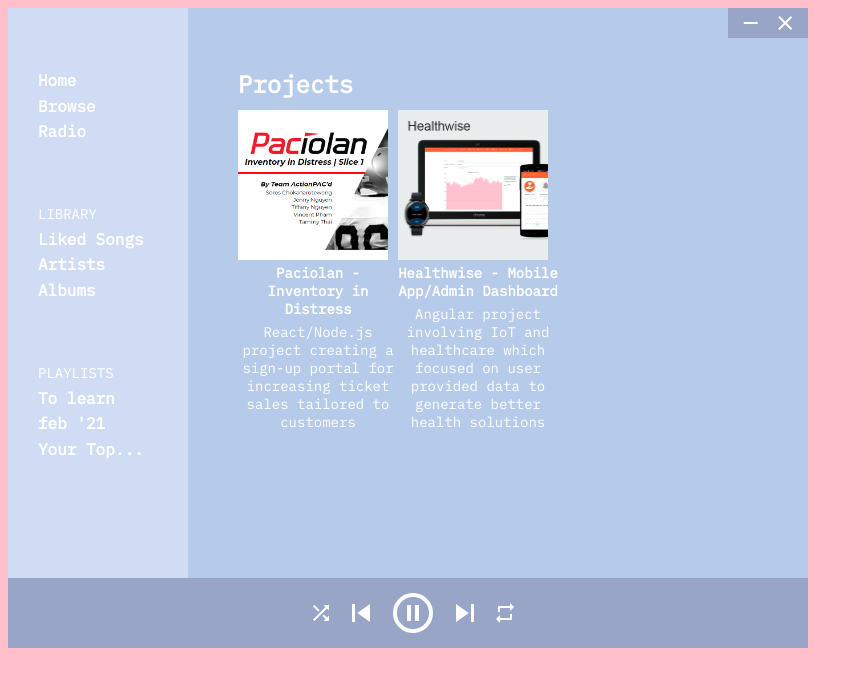
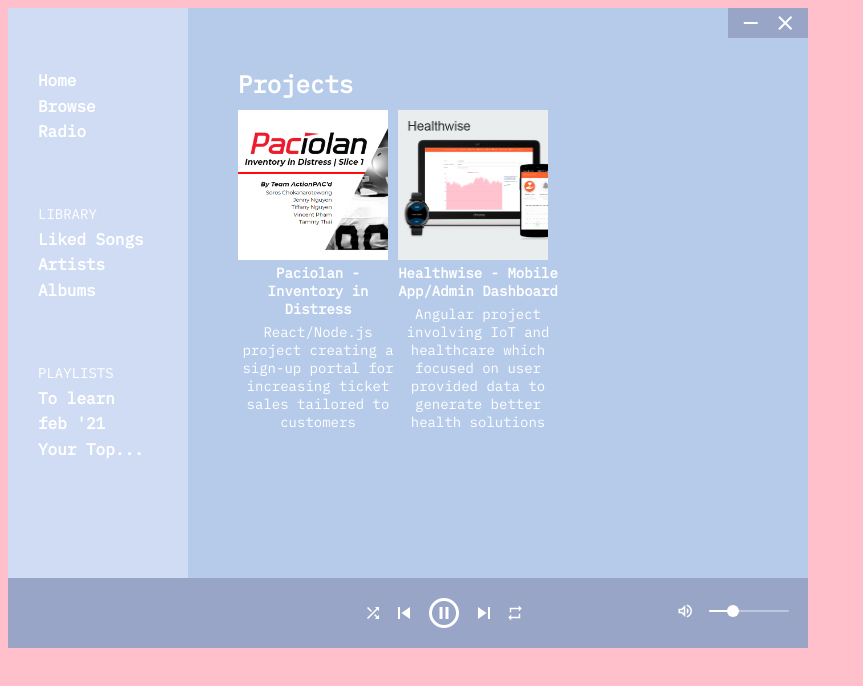
Before and after one commit to tammythai/portfolio, a React (Create React App) app: page /browse in a window 1280 px wide. Shown: the top 686 px of the page, without its empty margins (0-863 px from the left). Built offline with nearby package versions, Linux system fonts and the light colour scheme.

Commit message:
Added context API and made song title and picture show when song is clicked

```diff
--- a/package.json
+++ b/package.json
@@ -4,6 +4,7 @@
   "version": "0.1.0",
   "private": true,
   "dependencies": {
+    "@material-ui/core": "^4.11.3",
     "@testing-library/jest-dom": "^4.2.4",
     "@testing-library/react": "^9.5.0",
     "@testing-library/user-event": "^7.2.1",
--- a/public/index.html
+++ b/public/index.html
@@ -21,7 +21,7 @@
     />
 
     <link
-      href="https://fonts.googleapis.com/icon?family=Material+Icons"
+      href="https://fonts.googleapis.com/icon?family=Material+Icons|Material+Icons+Outlined"
       rel="stylesheet"
     />
     <!--
--- a/src/App.scss
+++ b/src/App.scss
@@ -49,9 +49,6 @@
   }
   a:hover {
     text-decoration: underline;
-  }
-
-  ul {
   }
 }
 
@@ -161,6 +158,7 @@
   h4 {
     margin-top: 5px;
   }
+  a,
   p {
     font-size: $page-content-fontsize;
   }
@@ -298,9 +296,59 @@
   background-color: $medium-color;
   display: flex;
   flex-direction: row;
-  justify-content: center;
+  justify-content: space-around;
   align-items: center;
-  gap: 10px;
+  gap: 110px;
+  .player-description {
+    display: grid;
+    width: 210px;
+    grid-template-columns: 45px 120px 24px;
+    grid-template-areas:
+      "song-cover song-title song-fav"
+      "song-cover song-artist .";
+    column-gap: 10px;
+    .player-image {
+      grid-area: song-cover;
+      width: 45px;
+      height: 45px;
+    }
+    .player-song {
+      grid-area: song-title;
+    }
+    .player-artist {
+      grid-area: song-artist;
+    }
+    .player-favorite {
+      grid-area: song-fav;
+      font-size: 14px;
+      padding-top: 2px;
+    }
+  }
+  .player-controls {
+    display: flex;
+    flex-direction: row;
+    align-items: center;
+    gap: 10px;
+    position: relative;
+    right: 20px;
+  }
+  .player-volume-controls {
+    .player-volume {
+      position: relative;
+      bottom: 5px;
+      right: 15px;
+    }
+    .player-slider {
+      width: 80px;
+      color: white;
+    }
+  }
+}
+
+.scroll-text {
+  white-space: nowrap;
+  overflow: hidden;
+  text-overflow: ellipsis;
 }
 
 ::-webkit-scrollbar {
@@ -313,15 +361,23 @@
   outline: 1px solid $medium-color;
 }
 
-.material-icons.md-18 {
+.material-icons.md-14,
+.material-icons-outlined.md-14 {
+  font-size: 14px;
+}
+.material-icons.md-18,
+.material-icons-outlined.md-18 {
   font-size: 18px;
 }
-.material-icons.md-24 {
+.material-icons.md-24,
+.material-icons-outlined.md-24 {
   font-size: 24px;
 }
-.material-icons.md-36 {
+.material-icons.md-36,
+.material-icons-outlined.md-36 {
   font-size: 36px;
 }
-.material-icons.md-48 {
+.material-icons.md-48,
+.material-icons-outlined.md-48 {
   font-size: 48px;
 }
--- /dev/null
+++ b/src/components/CurrentSongProvider.js
@@ -0,0 +1,19 @@
+import React, { createContext, useState, useMemo } from "react";
+
+const CurrentSongContext = createContext(null);
+
+function CurrentSongProvider(props) {
+  const [currentSong, setCurrentSong] = useState(null);
+  const currentSongValue = useMemo(() => ({ currentSong, setCurrentSong }), [
+    currentSong,
+    setCurrentSong,
+  ]);
+
+  return (
+    <CurrentSongContext.Provider value={currentSongValue}>
+      {props.children}
+    </CurrentSongContext.Provider>
+  );
+}
+
+export { CurrentSongProvider, CurrentSongContext };
--- /dev/null
+++ b/src/components/FullTextOnHover.js
@@ -0,0 +1,7 @@
+import React from "react";
+
+function FullTextOnHover(props) {
+  return <div className="scroll-text">{props.children}</div>;
+}
+
+export default FullTextOnHover;
--- a/src/components/ListDisplay.js
+++ b/src/components/ListDisplay.js
@@ -1,4 +1,5 @@
-import React from "react";
+import React, { useContext } from "react";
+import { CurrentSongContext } from "../components/CurrentSongProvider";
 import {
   msToTime,
   datetimeToDate,
@@ -8,13 +9,18 @@
 
 function ListDisplay(props) {
   const tracks = props.tracks;
+  const { setCurrentSong } = useContext(CurrentSongContext);
+
+  const handleClick = (track) => {
+    setCurrentSong(track);
+  };
 
   // make sure to have a check if it's undefined
   const displayTracks = tracks?.map((track, index) => (
     <div
       className="list-display-track player-content"
       key={index}
-      onClick={() => console.log(tracks[index])}
+      onClick={() => handleClick(tracks[index])}
     >
       <span className="material-icons list-display-play">
         play_circle_outline
--- a/src/components/Player.js
+++ b/src/components/Player.js
@@ -1,14 +1,70 @@
-import React from "react";
+import React, { useContext, useState } from "react";
+import { CurrentSongContext } from "../components/CurrentSongProvider";
+import FullTextOnHover from "../components/FullTextOnHover";
+import { displayArtists } from "../utilities/helpers";
+import Slider from "@material-ui/core/Slider";
 
 function Player() {
+  const { currentSong } = useContext(CurrentSongContext);
+  const [volume, setVolume] = useState(30);
+
+  const handleVolumeChange = (event, newVolume) => {
+    setVolume(newVolume);
+  };
+
+  const playerDescription = (
+    <div className="player-description">
+      <img
+        className="player-image"
+        src={currentSong?.album.images[0].url}
+        alt=""
+      />
+      <FullTextOnHover>
+        <a
+          className="player-song"
+          href={"http://open.spotify.com/track/" + currentSong?.id}
+          target="_blank"
+          rel="noopener noreferrer"
+        >
+          {currentSong?.title}
+        </a>
+      </FullTextOnHover>
+      <FullTextOnHover>
+        <span className="player-artist">
+          {currentSong?.artists ? displayArtists(currentSong.artists) : null}
+        </span>
+      </FullTextOnHover>
+      <span className="material-icons-outlined player-favorite">
+        favorite_border
+      </span>
+    </div>
+  );
+
   return (
     <div className="player">
-      <span className="song-image"></span>
-      <span className="material-icons md-24">shuffle</span>
-      <span className="material-icons md-36">skip_previous</span>
-      <span className="material-icons md-48">pause_circle_outline</span>
-      <span className="material-icons md-36">skip_next</span>
-      <span className="material-icons md-24">repeat</span>
+      {currentSong ? (
+        playerDescription
+      ) : (
+        <div className="player-description"></div>
+      )}
+      <div className="player-controls">
+        <span className="material-icons md-18">shuffle</span>
+        <span className="material-icons md-24">skip_previous</span>
+        <span className="material-icons md-36">pause_circle_outline</span>
+        <span className="material-icons md-24">skip_next</span>
+        <span className="material-icons md-18">repeat</span>
+      </div>
+      <div className="player-volume-controls">
+        <span className="material-icons-outlined md-18 player-volume">
+          volume_up
+        </span>
+        <Slider
+          className="player-slider"
+          value={volume}
+          onChange={handleVolumeChange}
+          aria-labelledby="continuous-slider"
+        />
+      </div>
     </div>
   );
 }
--- a/src/pages/Home.js
+++ b/src/pages/Home.js
@@ -12,18 +12,16 @@
       </span>
       <h2>Bio</h2>
       <p>
-        Still learning front-end developer with a focus on React. Striving to
-        make applications that are aesthetic, accessible, and authentic. This
-        portfolio was made with inspiration from Spotify and a retro Windows
-        explorer vibe.
+        Front-end developer learning React. Striving to make applications that
+        are aesthetic, accessible, and authentic. This portfolio was made with
+        inspiration from Spotify and Windows explorer.
       </p>
 
       <h2>More</h2>
       <p>
         Graduate from University of California, Irvine who enjoys morning
-        exercise, playing guitar, singing badly to her favorite songs, watching
-        others play games, and gaining a better understanding of physical/mental
-        health.
+        exercise, playing guitar, making monthly playlists, watching her friends
+        game, and gaining more self-awareness.
       </p>
 
       <h2>Info</h2>
--- a/src/projects/Healthwise.js
+++ b/src/projects/Healthwise.js
@@ -8,8 +8,8 @@
     <div className="healthwise">
       <h1>Healthwise - Mobile App/Admin Dashboard</h1>
       <p>
-        Summary: A capstone group project where we worked on an existing mobile
-        application/web admin portal that incorporated IoT healthcare by
+        Summary: A capstone group project where we worked on an existing Angular
+        mobile application/web admin portal that incorporated IoT healthcare by
         gathering data from patients and managing surveys and viewing that data
         through the dashboard
       </p>
--- /dev/null
+++ b/src/routes.js
@@ -0,0 +1,92 @@
+import React from "react";
+import Home from "./pages/Home";
+import LikedSongs from "./pages/LikedSongs";
+import Browse from "./pages/Browse";
+import Radio from "./pages/Radio";
+import Artists from "./pages/Artists";
+import Albums from "./pages/Albums";
+import Playlist from "./components/Playlist";
+import Healthwise from "./projects/Healthwise";
+import Paciolan from "./projects/Paciolan";
+import paciolan from "./images/paciolan.png";
+import healthwise from "./images/healthwise.png";
+
+export const projectRoutes = [
+  {
+    title: "Paciolan - Inventory in Distress",
+    description:
+      "React/Node.js project creating a sign-up portal for increasing ticket sales tailored to customers",
+    image: paciolan,
+    path: "/paciolan",
+    main: () => <Paciolan />,
+  },
+  {
+    title: "Healthwise - Mobile App/Admin Dashboard",
+    description:
+      "Angular project involving IoT and healthcare which focused on user provided data to generate better health solutions",
+    image: healthwise,
+    path: "/healthwise",
+    main: () => <Healthwise />,
+  },
+];
+
+export const navRoutes = [
+  {
+    path: "/home",
+    title: "Home",
+    main: () => <Home />,
+  },
+  {
+    path: "/browse",
+    title: "Browse",
+    main: () => <Browse projects={projectRoutes} />,
+  },
+  {
+    path: "/radio",
+    title: "Radio",
+    main: () => <Radio />,
+  },
+];
+
+export const libraryRoutes = [
+  {
+    path: "/liked-songs",
+    title: "Liked Songs",
+    main: () => <LikedSongs />,
+  },
+  {
+    path: "/artists",
+    title: "Artists",
+    main: () => <Artists />,
+  },
+  {
+    path: "/albums",
+    title: "Albums",
+    main: () => <Albums />,
+  },
+];
+
+export const playlistsRoutes = [
+  {
+    path: "/playlist/to-learn",
+    title: "To learn",
+    main: () => <Playlist playlistId="7AhOv6H9IkZqAR5wRYpNxR" />,
+  },
+  {
+    path: "/playlist/feb-21",
+    title: "feb '21",
+    main: () => <Playlist playlistId="2FkEoyPkOGFEbiIwUW7bz7" />,
+  },
+  {
+    path: "/playlist/top-songs-2020",
+    title: "Your Top...",
+    main: () => <Playlist playlistId="37i9dQZF1EMh8ohlGzGpOf" />,
+  },
+];
+
+export const routesList = [
+  navRoutes,
+  libraryRoutes,
+  playlistsRoutes,
+  projectRoutes,
+];
```
Also changed, not shown: src/App.js (+4 -92 lines), 1 other file (tests, documents, lock files or other folders).
